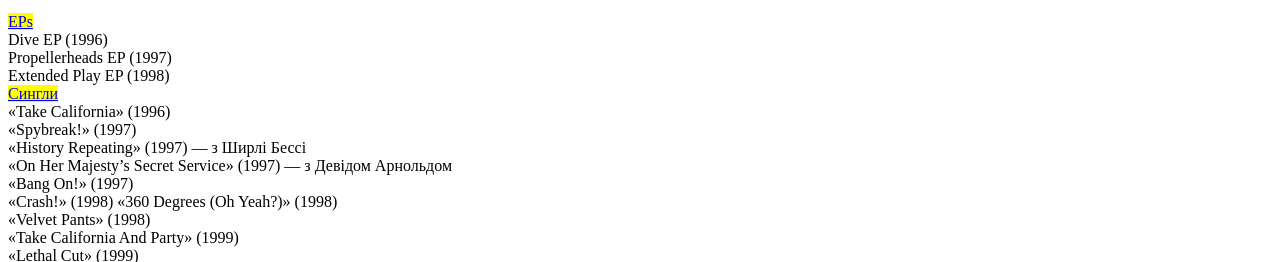
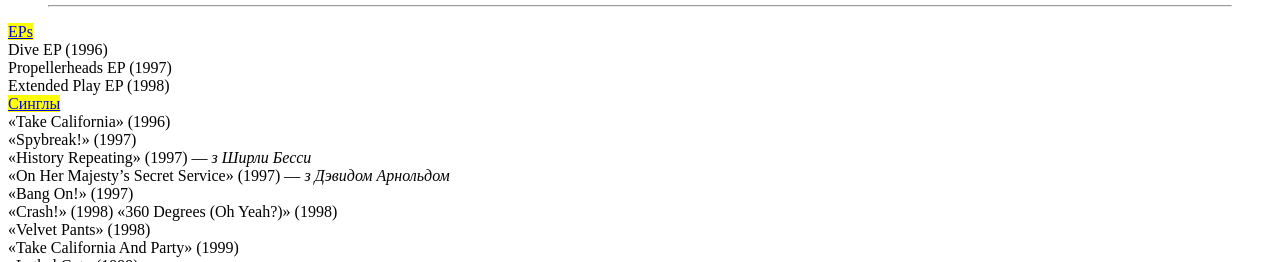
Before and after one commit to anastaciia/Propellerheads, a plain HTML site: page index.html in a window 1280 px wide. Shown: the part 1596-1858 px from the top of the page. Drawn offline with Linux system fonts and the light colour scheme.

Commit message:
Change text

```diff
--- a/index.html
+++ b/index.html
@@ -21,7 +21,8 @@
 	<h1>Propellerheads</h1>
 	<img src="heads.jpg" alt="photo" /><br>
 	<audio src="Propellerheads.mp3" controls="controls"></audio><br>
-	<p> Взяв за основу совмещение музыки из шпионских кинолент и элементов электронной музыки дуэт «Propellerheads»
+	<p>
+	Взяв за основу совмещение музыки из шпионских кинолент и элементов электронной музыки дуэт «Propellerheads»
 	добился колосального успеха сначало в андерграундных кругах, а затем и во всем мире. Проект «Propellerheads»
 	был сформирован двумя его участниками Alex Gifford (клавишные и бас) и Will White (барабаны) в 1996 году, в Англии.</p>
 	<p>Alex Gifford начинал свою карьеру, как сессионный музыкант играя на клавишных для Van Morrison и на саксофоне у
@@ -39,23 +40,24 @@
 	<figure>
 		<img src="heads2.jpg" alt="photo" width="300" height="325" />
 		<figcaption>1998р дебютний альбом "Decksandrumsandrockandroll</figcaption>
+		<hr>
 	</figure>
 	<mark><a href="http://www.discogs.com/artist/1598-Propellerheads">EPs</a></mark><br>
 	Dive EP (1996)<br>
 	Propellerheads EP (1997)<br>
 	Extended Play EP (1998)<br>
-	<mark><a href="http://www.discogs.com/artist/1598-Propellerheads">Сингли</a></mark><br>
+	<mark><a href="http://www.discogs.com/artist/1598-Propellerheads">Синглы</a></mark><br>
 	«Take California» (1996)<br>
 	«Spybreak!» (1997)<br>
-	«History Repeating» (1997) — з Ширлі Бессі<br>
-	«On Her Majesty’s Secret Service» (1997) — з Девідом Арнольдом<br>
+	«History Repeating» (1997) — <i>з Ширли Бесси</i><br>
+	«On Her Majesty’s Secret Service» (1997) — <i>з Дэвидом Арнольдом</i><br>
 	«Bang On!» (1997)<br>
 	«Crash!» (1998) «360 Degrees (Oh Yeah?)» (1998)<br>
     «Velvet Pants» (1998)<br>
 	«Take California And Party» (1999)<br>
 	«Lethal Cut» (1999)<br>
 	<video width="400" height="300" controls>
-	<source src="historyrepiting.mp4">
+	<source src="historyrepiting.mp4" type="video/mp4">
 	</video>
 </body>
 </html>
```
Lines whose indentation alone changed are shown as unchanged.
